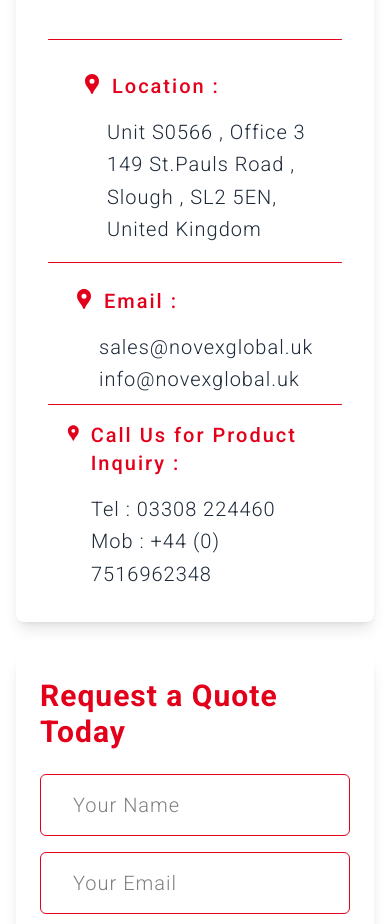
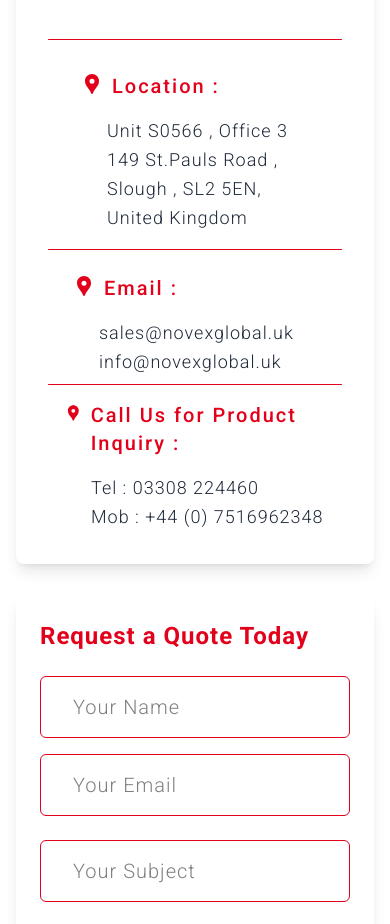
Before and after one commit to arshaqu/NovexGlobalLtd, a Next.js app: page /contact in a window 390 px wide. Shown: the part 1485-2409 px from the top of the page. Built offline with nearby package versions, Linux system fonts and the light colour scheme.

Commit message:
updated all the pages text responsive 4

```diff
--- a/src/app/Item_Pvc/page.js
+++ b/src/app/Item_Pvc/page.js
@@ -81,7 +81,7 @@
            <CategoryBar active="pvc"/>
 
       {/* Products */}
-      <div  className="p-10 ">
+      <div  className="lg:p-10 p-5 ">
         <div  style={{ border: "2px solid #E3001B"  }}>
           <div  className="bg-red-600 text-white font-bold text-xl p-5 mb-4">All Products</div>
 
--- a/src/app/Item_Rock/page.js
+++ b/src/app/Item_Rock/page.js
@@ -84,7 +84,7 @@
       <CategoryBar active="switch" />
 
       {/* Products */}
-      <div className="p-10">
+      <div className="lg:p-10 p-5 ">
         <div style={{ border: "2px solid #E3001B" }}>
           <div className="bg-red-600 text-white p-5 mb-4">All Products</div>
 
--- a/src/app/Item_SpotLight/page.js
+++ b/src/app/Item_SpotLight/page.js
@@ -161,7 +161,7 @@
            <CategoryBar active="spot"/>
 
       {/* Products */}
-      <div  className="p-10 ">
+      <div  className="lg:p-10 p-5 ">
         <div  style={{ border: "2px solid #E3001B"  }}>
           <div  className="bg-red-600 text-white font-bold text-xl p-5 mb-4">All Products</div>
 
--- a/src/app/about/page.js
+++ b/src/app/about/page.js
@@ -173,7 +173,7 @@
       <section className="w-full bg-white py-16 sm:py-20">
         <div style={{fontWeight:300}} className="mx-auto px-4 sm:px-6 text-md lg:text-lg lg:px-8">
           {/* Heading */}
-          <h2 className="text-center text-5xl sm:text-4xl font-bold text-gray-800 mb-12">
+          <h2 className="text-center text-5xl sm:text-3xl font-bold text-gray-800 mb-12">
             Why Choose Us
           </h2>
 
--- a/src/app/careers/page.js
+++ b/src/app/careers/page.js
@@ -104,7 +104,7 @@
       </section>
 
       {/* APPLICATION FORM */}
- <section className="py-20 px-6 bg-red-200">
+ <section className="py-20 px-4 bg-red-200">
   <div className="max-w-3xl mx-auto bg-white rounded-2xl shadow-lg p-8 md:p-12">
 
     <h2 className="text-3xl md:text-4xl font-bold text-center text-[#E3001B] mb-10">
@@ -115,7 +115,7 @@
 
       {/* Full Name */}
       <div className=''>
-        <label className="block text-xl lg:text-xl font-medium text-gray-700 mb-2 text-red-600">
+        <label className="block text-lg lg:text-xl font-medium text-gray-700 mb-2 text-red-600">
           Full Name
         </label>
         <input
@@ -128,7 +128,7 @@
 
       {/* Email */}
       <div>
-        <label className="block text-xl lg:text-xl font-medium text-gray-700 mb-2 text-red-600">
+        <label className="block text-lg lg:text-xl font-medium text-gray-700 mb-2 text-red-600">
           Email Address
         </label>
         <input
@@ -141,7 +141,7 @@
 
       {/* Position */}
       <div>
-        <label className="block text-xl lg:text-xl font-medium text-gray-700 mb-2 text-red-600">
+        <label className="block text-lg lg:text-xl font-medium text-gray-700 mb-2 text-red-600">
           Position Applying For
         </label>
         <input
@@ -154,7 +154,7 @@
 
       {/* Message */}
       <div>
-        <label className="block text-xl lg:text-xl font-medium text-gray-700 mb-2 text-red-600">
+        <label className="block text-lg lg:text-xl font-medium text-gray-700 mb-2 text-red-600">
           Your Message
         </label>
         <textarea
@@ -169,7 +169,7 @@
       <button
       style={{cursor:'pointer'}}
         type="submit"
-        className="w-full bg-[#E3001B] text-white py-5 rounded-xl text-xl lg:text-xl font-semibold tracking-wide hover:scale-[1.02] active:scale-[0.98] transition-all duration-200 shadow-sm"
+        className="w-full bg-[#E3001B] text-white py-5 rounded-xl text-lg lg:text-xl font-semibold tracking-wide hover:scale-[1.02] active:scale-[0.98] transition-all duration-200 shadow-sm"
       >
         Submit Application
       </button>
--- a/src/app/contact/page.js
+++ b/src/app/contact/page.js
@@ -128,7 +128,7 @@
             <div className='p-4' >
                        <div style={{letterSpacing:'2px' ,color:'#E3001B'}} className='flex text-xl font-medium text-gray-800 p-4'><MdLocationPin size={24} className='mr-2'/>Location : </div>
 
-              <p style={{marginLeft:'43px' ,  fontWeight:'300'}} className="text-gray-800 text-xl lg:text-lg font-medium leading-relaxed">
+              <p style={{marginLeft:'43px' ,  fontWeight:'300'}} className="text-gray-800 text-lg lg:text-lg font-medium leading-relaxed">
               Unit S0566 , Office 3 <br/>149 St.Pauls Road , <br/> Slough , SL2 5EN,<br/>  United Kingdom
             </p>
             </div>
@@ -141,10 +141,10 @@
               <div className='p-2' >
                         <div style={{letterSpacing:'2px' ,color:'#E3001B'}} className='flex text-xl font-medium text-gray-800 p-4'><MdLocationPin size={24} className='mr-2'/>Email : </div>
 
-              <p style={{marginLeft:'43px' , fontWeight:'300'}} className="text-gray-800 text-xl lg:text-lg leading-relaxed">
+              <p style={{marginLeft:'43px' , fontWeight:'300'}} className="text-gray-800 text-lg lg:text-lg leading-relaxed">
               sales@novexglobal.uk
             </p>
-              <p style={{marginLeft:'43px' , fontWeight:'300'}} className="text-gray-800 text-xl lg:text-lg  leading-relaxed">
+              <p style={{marginLeft:'43px' , fontWeight:'300'}} className="text-gray-800 text-lg lg:text-lg  leading-relaxed">
               info@novexglobal.uk
             </p>
             </div>
@@ -154,10 +154,10 @@
 
 
             <div style={{letterSpacing:'2px' ,color:'#E3001B'}} className='flex text-xl font-medium text-gray-800 p-4'><MdLocationPin size={24} className='mr-2'/>Call Us for Product Inquiry : </div>
-              <p style={{marginLeft:'43px' , fontWeight:'300'}} className="text-gray-800 text-xl lg:text-lg leading-relaxed">
+              <p style={{marginLeft:'43px' , fontWeight:'300'}} className="text-gray-800 text-lg lg:text-lg leading-relaxed">
               Tel : 03308 224460
             </p>
-              <p style={{marginLeft:'43px' , fontWeight:'300'}} className="text-gray-800 text-xl lg:text-lg  leading-relaxed">
+              <p style={{marginLeft:'43px' , fontWeight:'300'}} className="text-gray-800 text-lg lg:text-lg  leading-relaxed">
               Mob : +44 (0) 7516962348
             </p>
 
@@ -169,7 +169,7 @@
 
           {/* Right Form */}
           <div className="lg:w-1/2 bg-white rounded-lg shadow-lg p-6 lg:p-8">
-            <h2 style={{color:'#E3001B'}} className="text-3xl font-bold text-gray-800 mb-4">Request a Quote Today</h2>
+            <h2 style={{color:'#E3001B'}} className="text-2xl font-bold text-gray-800 mb-4">Request a Quote Today</h2>
             <form onSubmit={handleSubmit} className="space-y-6 mt-6">
               <div className="grid grid-cols-1 md:grid-cols-2 gap-4">
                 <input style={{border:'1px solid #E3001B' , fontWeight:'300'}} type="text" name="name" placeholder="Your Name" value={formData.name} onChange={handleChange} className="w-full px-8 py-4 border border-gray-800 rounded-md focus:outline-none focus:ring-2 focus:ring-[#E3001B] focus:border-transparent text-xl lg:text-xl" required />
--- a/src/app/products/page.js
+++ b/src/app/products/page.js
@@ -44,7 +44,7 @@
         <div className="text-center mb-16">
           <div className="flex items-center justify-center gap-2 mb-3">
             <span className="w-2 h-2 bg-black rounded-full"></span>
-            <h2 className="text-5xl tracking-widest font-semibold uppercase">
+            <h2 className="lg:text-5xl text-3xl tracking-widest font-semibold uppercase">
               OUR PRODUCTS
             </h2>
           </div>
@@ -178,7 +178,7 @@
             <div className="flex flex-col items-center mt-3">
               <p
                 style={{ fontWeight: "300" }}
-                className="max-w-3xl p-8 mx-auto text-md lg:text-2xl text-gray-500 leading-relaxed"
+                className="max-w-3xl lg:p-8 p-4 mx-auto text-md lg:text-2xl text-gray-500 leading-relaxed"
               >
                 All products are CE and UKCA certified where applicable and
                 benchmarked against established UK electrical accessory
```
